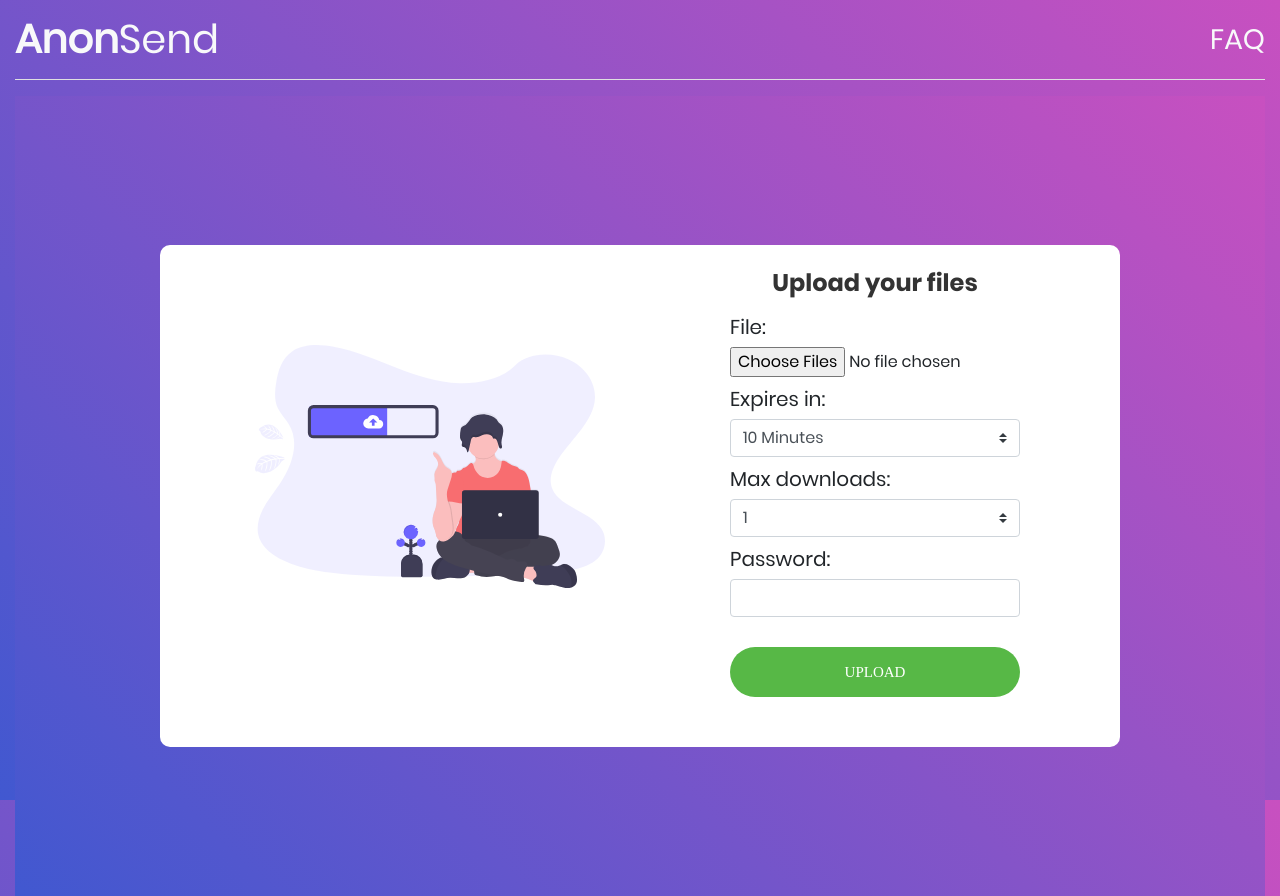
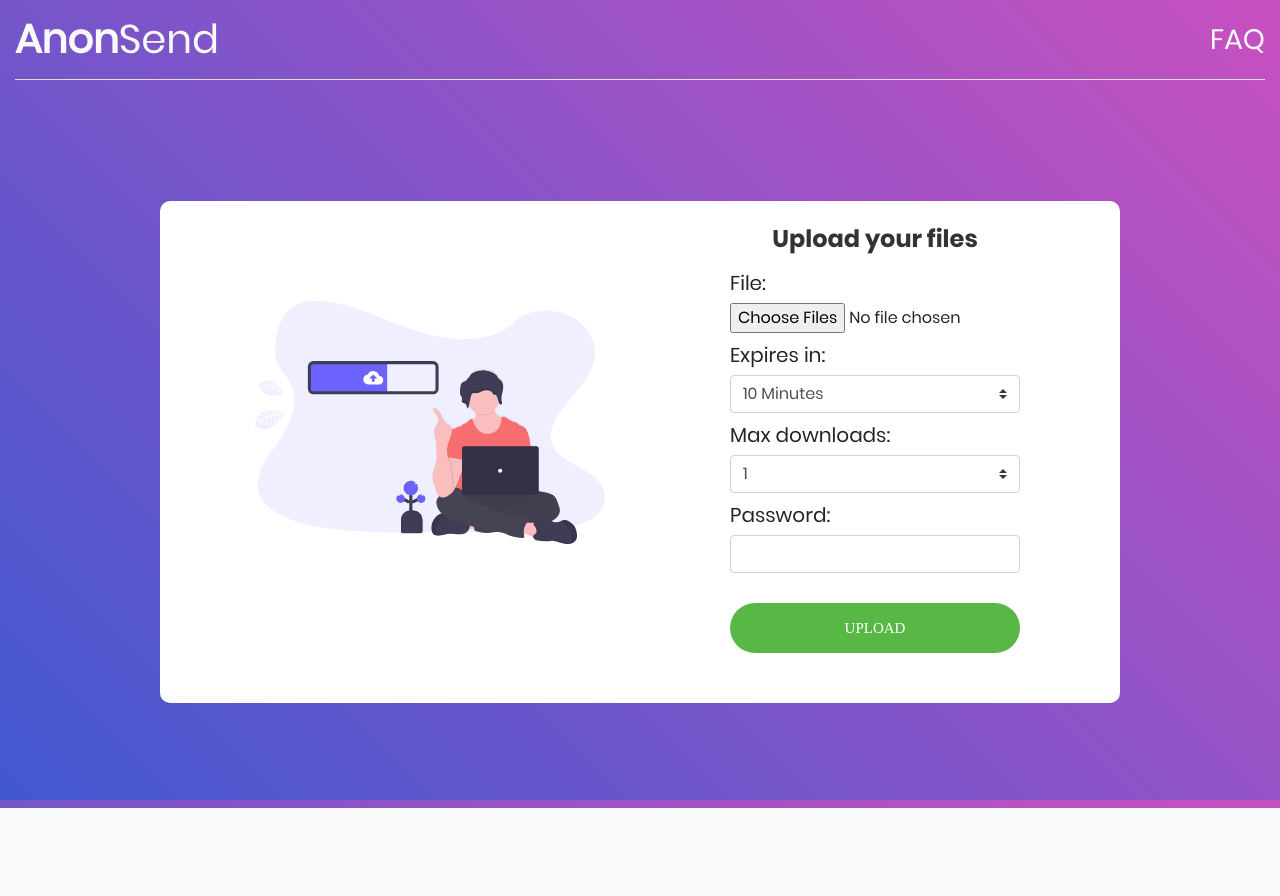
Before and after one commit to iotarepeat/AnonSend, a Django app: page / in a window 1280 px wide. After the commit the page ends 808 px from the top, so only its background shows below. Run offline with Django 3.2, Linux system fonts and the light colour scheme; some libraries are stand-ins or nearby versions; some web fonts are replaced.

Commit message:
Fixed CSS gradient for small devices

```diff
--- a/templates/index.html
+++ b/templates/index.html
@@ -13,7 +13,7 @@
 <body class="container-login100">
 <div class="limiter">
     {% include 'header.html' %}
-    <div class="container-login100 justify-content-center ">
+    <div class="d-flex w-100 align-items-center justify-content-center " style="min-height: 89vh">
         <div class="wrap-login100 pt-4">
             <div class="login100-pic js-tilt" data-tilt>
                 <img class="mt-3" src="{% static 'images/upload.svg' %}" alt="IMG">
```
